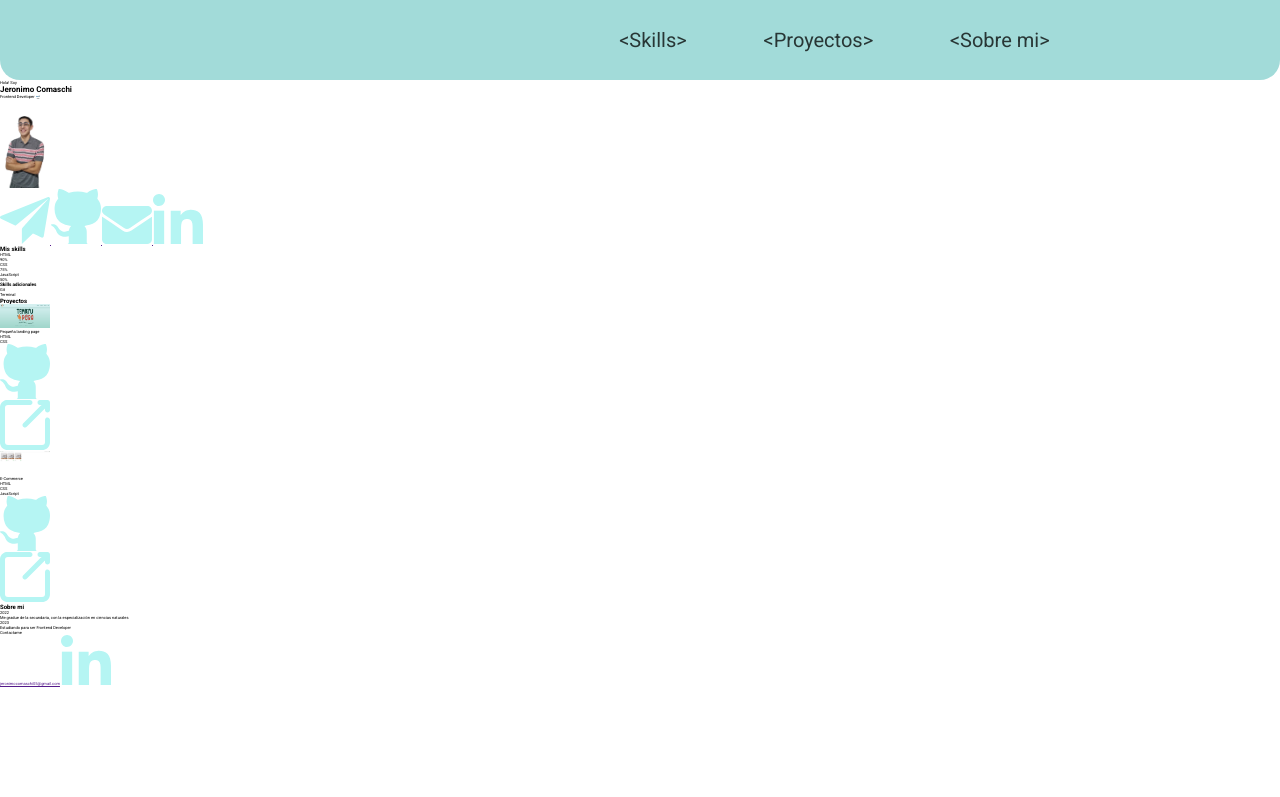
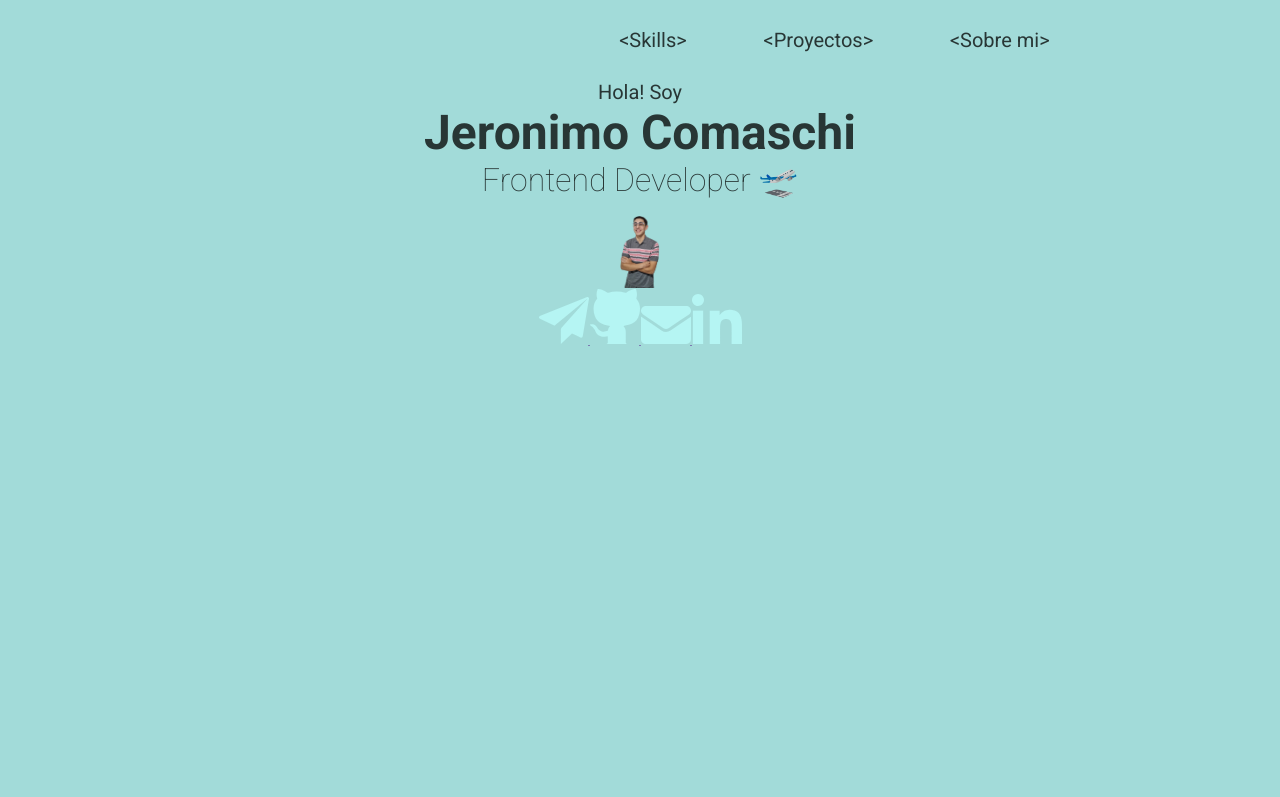
Before and after one commit to Jero-schi/Jero-schi, a plain HTML site: page index.html in a window 1280 px wide. Shown: the top 797 px of the page. Drawn offline with Linux system fonts and the light colour scheme.

Commit message:
estilizando mi presentacion

```diff
--- a/css/style.css
+++ b/css/style.css
@@ -23,19 +23,16 @@ body {
     text-decoration: none;
 }
 
+/* navbar  */
 header {
     background-color: var(--fondo-claro);
-    border-radius: 0 0 20px 20px;
 }
-
-
 nav {
     width: 100%;
     height: 80px;
     font-size: 5em;
     padding: 0 18vw;
 }
-
 nav ul {
     display: flex;
     justify-content: flex-end;
@@ -43,10 +40,36 @@ nav ul {
     gap: 6vw;
     height: 100%;
 }
-
-nav li {
+nav ul li {
     list-style: none;
     color: var(--fondo-oscuro);
+}
+
+/* main */
+main {
+    height: 90vh;
+    width: 100%;
+    background-color: var(--fondo-claro);
+    display: flex;
+    flex-direction: column;
+    align-items: center;
+}
+main .presentacion {
+    display: flex;
+    flex-direction: column;
+    align-items: center;
+    color: var(--fondo-oscuro);
+}
+main .presentacion :nth-child(1) {
+    font-size: 5em;
+}
+main .presentacion h1 {
+    font-size: 12em;
+    font-weight: 600;
+}
+main .presentacion :nth-child(3) {
+    font-size: 8em;
+    font-weight: 200;
 }
 
 img {
--- a/index.html
+++ b/index.html
@@ -24,7 +24,7 @@
     </header>
 
     <main>
-        <div>
+        <div class="presentacion">
             <p>Hola! Soy</p>
             <h1>Jeronimo Comaschi</h1>
             <p>Frontend Developer 🛫</p>
```
